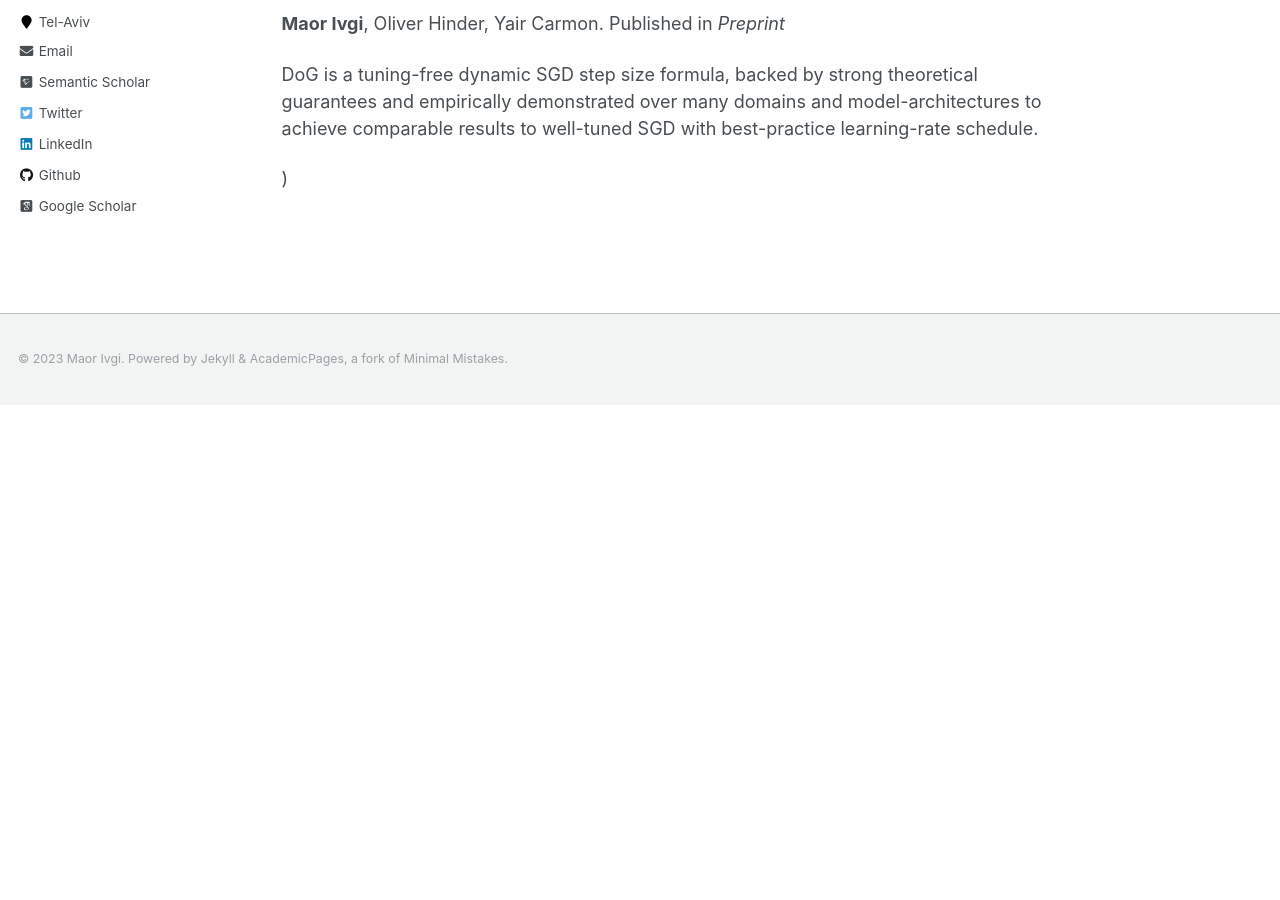
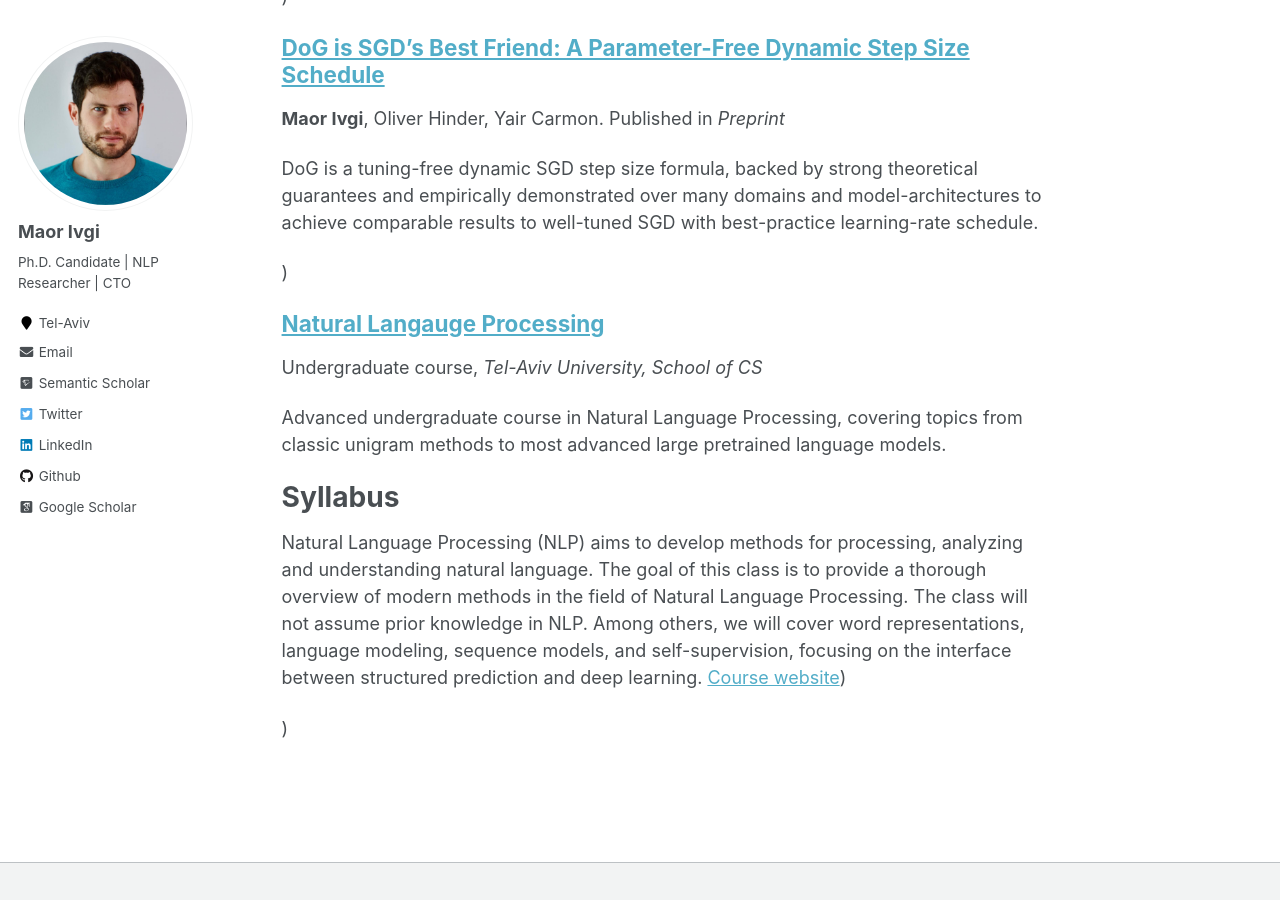
Before and after one commit to Mivg/mivg.github.io, a Jekyll site: the page built from _pages/sitemap.md, in a window 1280 px wide and 900 px high, scrolled down 5504 px. Built offline with Jekyll 4.4.1, drawn with Linux system fonts in a browser that asks for light colours; some web fonts are replaced; our own code applies the rules of GitHub Pages for plain Markdown files; before the commit the page ends 5909 px from its top, so only the background shows below that.

Commit message:
added teaching

```diff
--- a/_config.yml
+++ b/_config.yml
@@ -177,9 +177,9 @@ kramdown:
 
 # Collections
 collections:
-#  teaching:
-#    output: true
-#    permalink: /:collection/:path/
+  teaching:
+    output: true
+    permalink: /:collection/:path/
   publications:
     output: true
     permalink: /:collection/:path/
--- a/_data/navigation.yml
+++ b/_data/navigation.yml
@@ -3,5 +3,8 @@ main:
   - title: "Publications"
     url: /publications/
 
+  - title: "Teaching"
+    url: /teaching/
+
   - title: "Patents"
     url: /patents/
--- /dev/null
+++ b/_teaching/2023-fall-teaching-nlp.md
@@ -0,0 +1,12 @@
+---
+title: "Natural Langauge Processing"
+collection: teaching
+type: "Undergraduate course"
+permalink: /teaching/2014-spring-teaching-1
+venue: "Tel-Aviv University, School of CS"
+date: 2023-01-01
+location: "Tel-Aviv, Israel"
+---
+Advanced undergraduate course in Natural Language Processing, covering topics from classic unigram methods to most advanced large pretrained language models.
+# Syllabus
+Natural Language Processing (NLP) aims to develop methods for processing, analyzing and understanding natural language. The goal of this class is to provide a thorough overview of modern methods in the field of Natural Language Processing. The class will not assume prior knowledge in NLP. Among others, we will cover word representations, language modeling, sequence models, and self-supervision, focusing on the interface between structured prediction and deep learning. [Course website](https://www.ims.tau.ac.il/Tal/Syllabus/Syllabus_L.aspx?course=0368307701&year=2022))
```
Also changed, not shown: _pages/about.md (+6 -0 lines), _pages/teaching.html (+12 -12 lines), _teaching/2014-spring-teaching-1.md (deleted, +0 -31 lines), _teaching/2015-spring-teaching-2.md (deleted, +0 -31 lines).
